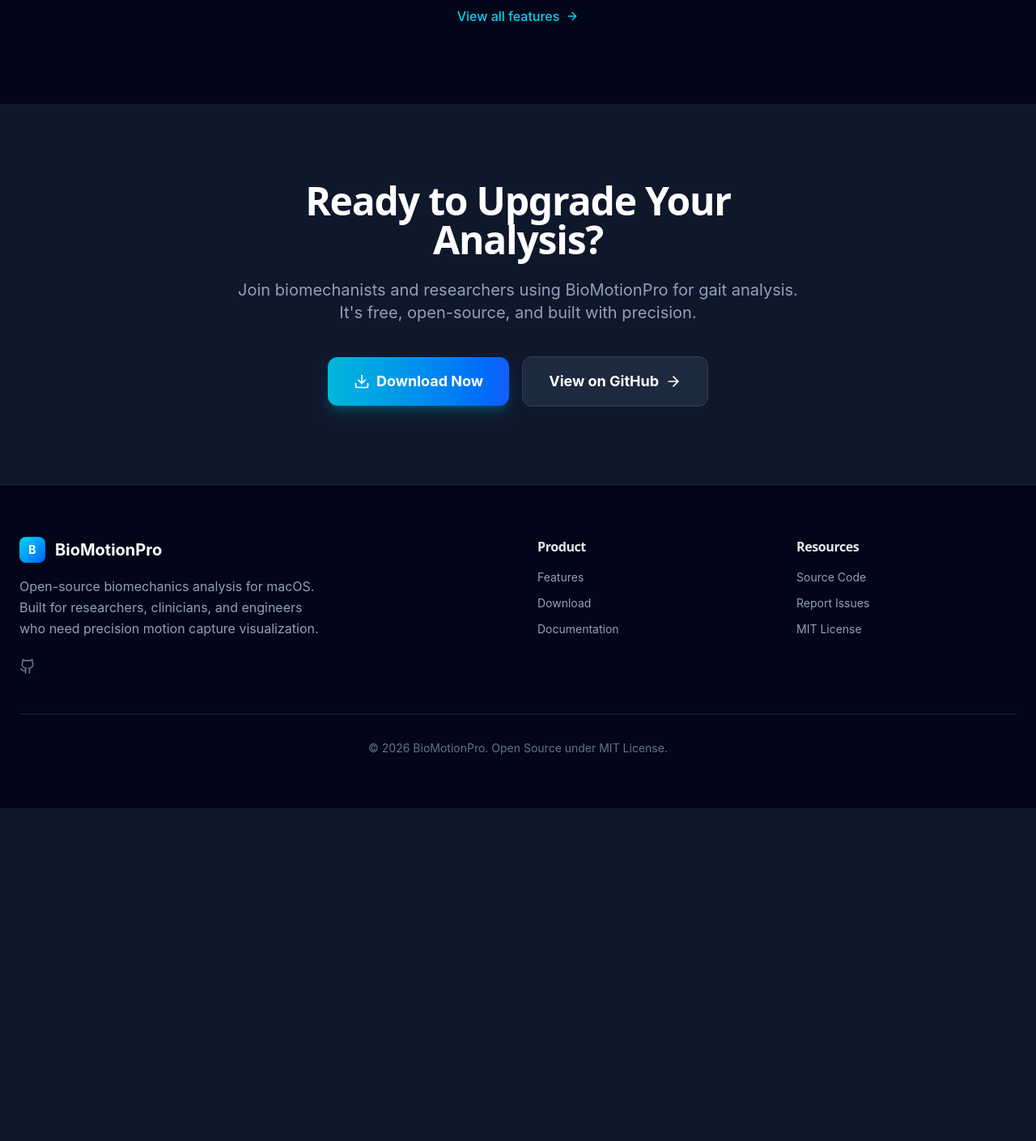
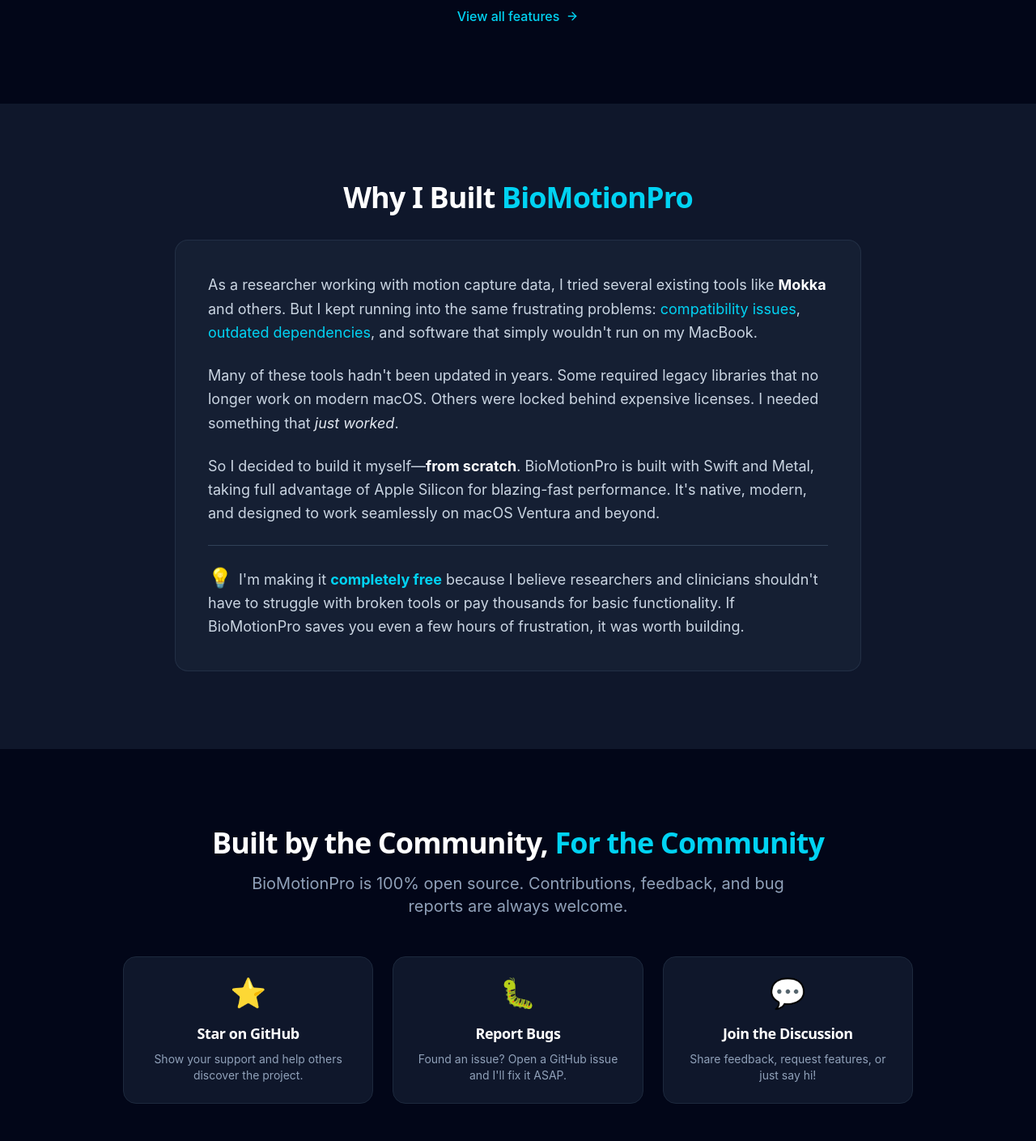
Before and after one commit to contact-ajmal/BioMotionPro, a React (Vite) app in the folder website/: page / in a window 1280 px wide. Shown: the part 1330-2739 px from the top of the page at 81% size. Before the commit the page ends 2328 px from the top, so only its background shows below. Built offline with nearby package versions, Linux system fonts and the light colour scheme.

Commit message:
Feat: Add origin story and community contribution sections to homepage

```diff
--- a/website/src/pages/HomePage.tsx
+++ b/website/src/pages/HomePage.tsx
@@ -144,6 +144,137 @@
                 </div>
             </section>
 
+            {/* Origin Story Section */}
+            <section className="py-24 bg-slate-900 relative overflow-hidden">
+                <div className="absolute inset-0 bg-[radial-gradient(ellipse_at_bottom_left,_var(--tw-gradient-stops))] from-blue-900/20 via-transparent to-transparent" />
+                <div className="container mx-auto px-6 max-w-4xl relative z-10">
+                    <motion.div
+                        initial={{ opacity: 0, y: 20 }}
+                        whileInView={{ opacity: 1, y: 0 }}
+                        viewport={{ once: true }}
+                    >
+                        <h2 className="text-3xl md:text-4xl font-bold mb-8 text-center">
+                            Why I Built <span className="text-cyan-400">BioMotionPro</span>
+                        </h2>
+
+                        <div className="prose prose-lg prose-invert max-w-none">
+                            <div className="bg-slate-800/50 border border-slate-700/50 rounded-2xl p-8 md:p-10">
+                                <p className="text-slate-300 text-lg leading-relaxed mb-6">
+                                    As a researcher working with motion capture data, I tried several existing tools like <strong className="text-white">Mokka</strong> and others.
+                                    But I kept running into the same frustrating problems: <span className="text-cyan-400">compatibility issues</span>,
+                                    <span className="text-cyan-400"> outdated dependencies</span>, and software that simply wouldn't run on my MacBook.
+                                </p>
+
+                                <p className="text-slate-300 text-lg leading-relaxed mb-6">
+                                    Many of these tools hadn't been updated in years. Some required legacy libraries that no longer work on modern macOS.
+                                    Others were locked behind expensive licenses. I needed something that <em className="text-slate-200">just worked</em>.
+                                </p>
+
+                                <p className="text-slate-300 text-lg leading-relaxed mb-6">
+                                    So I decided to build it myself—<strong className="text-white">from scratch</strong>.
+                                    BioMotionPro is built with Swift and Metal, taking full advantage of Apple Silicon for blazing-fast performance.
+                                    It's native, modern, and designed to work seamlessly on macOS Ventura and beyond.
+                                </p>
+
+                                <div className="border-t border-slate-700 pt-6 mt-6">
+                                    <p className="text-slate-300 text-lg leading-relaxed">
+                                        <span className="text-2xl mr-2">💡</span>
+                                        I'm making it <strong className="text-cyan-400">completely free</strong> because I believe researchers and clinicians shouldn't have to struggle
+                                        with broken tools or pay thousands for basic functionality.
+                                        If BioMotionPro saves you even a few hours of frustration, it was worth building.
+                                    </p>
+                                </div>
+                            </div>
+                        </div>
+                    </motion.div>
+                </div>
+            </section>
+
+            {/* Community Section */}
+            <section className="py-24 bg-slate-950">
+                <div className="container mx-auto px-6 max-w-5xl">
+                    <motion.div
+                        initial={{ opacity: 0, y: 20 }}
+                        whileInView={{ opacity: 1, y: 0 }}
+                        viewport={{ once: true }}
+                        className="text-center mb-12"
+                    >
+                        <h2 className="text-3xl md:text-4xl font-bold mb-4">
+                            Built by the Community, <span className="text-cyan-400">For the Community</span>
+                        </h2>
+                        <p className="text-xl text-slate-400 max-w-2xl mx-auto">
+                            BioMotionPro is 100% open source. Contributions, feedback, and bug reports are always welcome.
+                        </p>
+                    </motion.div>
+
+                    <div className="grid grid-cols-1 md:grid-cols-3 gap-6">
+                        <motion.a
+                            href="https://github.com/contact-ajmal/BioMotionPro"
+                            target="_blank"
+                            rel="noreferrer"
+                            initial={{ opacity: 0, y: 20 }}
+                            whileInView={{ opacity: 1, y: 0 }}
+                            viewport={{ once: true }}
+                            transition={{ delay: 0 }}
+                            className="group p-6 rounded-2xl bg-slate-900 border border-slate-800 hover:border-cyan-500/30 transition-all text-center"
+                        >
+                            <div className="text-4xl mb-4">⭐</div>
+                            <h3 className="text-lg font-bold text-white mb-2">Star on GitHub</h3>
+                            <p className="text-slate-400 text-sm">Show your support and help others discover the project.</p>
+                        </motion.a>
+
+                        <motion.a
+                            href="https://github.com/contact-ajmal/BioMotionPro/issues"
+                            target="_blank"
+                            rel="noreferrer"
+                            initial={{ opacity: 0, y: 20 }}
+                            whileInView={{ opacity: 1, y: 0 }}
+                            viewport={{ once: true }}
+                            transition={{ delay: 0.1 }}
+                            className="group p-6 rounded-2xl bg-slate-900 border border-slate-800 hover:border-cyan-500/30 transition-all text-center"
+                        >
+                            <div className="text-4xl mb-4">🐛</div>
+                            <h3 className="text-lg font-bold text-white mb-2">Report Bugs</h3>
+                            <p className="text-slate-400 text-sm">Found an issue? Open a GitHub issue and I'll fix it ASAP.</p>
+                        </motion.a>
+
+                        <motion.a
+                            href="https://github.com/contact-ajmal/BioMotionPro/discussions"
+                            target="_blank"
+                            rel="noreferrer"
+                            initial={{ opacity: 0, y: 20 }}
+                            whileInView={{ opacity: 1, y: 0 }}
+                            viewport={{ once: true }}
+                            transition={{ delay: 0.2 }}
+                            className="group p-6 rounded-2xl bg-slate-900 border border-slate-800 hover:border-cyan-500/30 transition-all text-center"
+                        >
+                            <div className="text-4xl mb-4">💬</div>
+                            <h3 className="text-lg font-bold text-white mb-2">Join the Discussion</h3>
+                            <p className="text-slate-400 text-sm">Share feedback, request features, or just say hi!</p>
+                        </motion.a>
+                    </div>
+
+                    <motion.div
+                        initial={{ opacity: 0, y: 20 }}
+                        whileInView={{ opacity: 1, y: 0 }}
+                        viewport={{ once: true }}
+                        transition={{ delay: 0.3 }}
+                        className="mt-12 p-8 rounded-2xl bg-gradient-to-r from-cyan-900/30 to-blue-900/30 border border-cyan-500/20 text-center"
+                    >
+                        <p className="text-lg text-slate-200 mb-4">
+                            <strong>Want to contribute code?</strong> PRs are welcome! Whether it's fixing a typo, adding a feature, or improving documentation—every contribution helps.
+                        </p>
+                        <a
+                            href="https://github.com/contact-ajmal/BioMotionPro/pulls"
+                            className="inline-flex items-center gap-2 text-cyan-400 hover:text-cyan-300 font-medium transition-colors"
+                        >
+                            View open Pull Requests
+                            <ArrowRight className="w-4 h-4" />
+                        </a>
+                    </motion.div>
+                </div>
+            </section>
+
             {/* CTA Section */}
             <section className="py-24 bg-slate-900 relative overflow-hidden">
                 <div className="absolute inset-0 bg-[radial-gradient(circle_at_center,_var(--tw-gradient-stops))] from-cyan-900/20 via-transparent to-transparent" />
@@ -154,10 +285,10 @@
                         viewport={{ once: true }}
                     >
                         <h2 className="text-4xl md:text-5xl font-bold mb-6">
-                            Ready to Upgrade Your Analysis?
+                            Ready to Get Started?
                         </h2>
                         <p className="text-xl text-slate-400 mb-10">
-                            Join biomechanists and researchers using BioMotionPro for gait analysis. It's free, open-source, and built with precision.
+                            Download BioMotionPro today. It's free, open-source, and built to last.
                         </p>
                         <div className="flex flex-col sm:flex-row items-center justify-center gap-4">
                             <button
```
Also changed, not shown: 5 other files (tests, documents, lock files or other folders).
